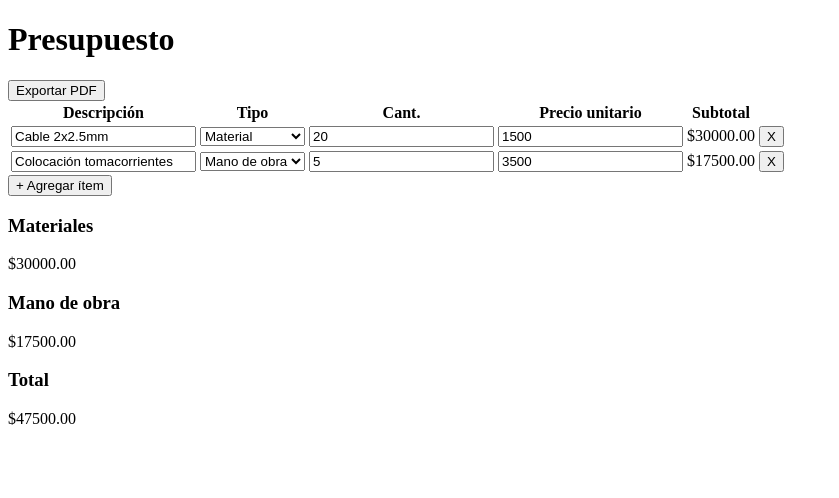
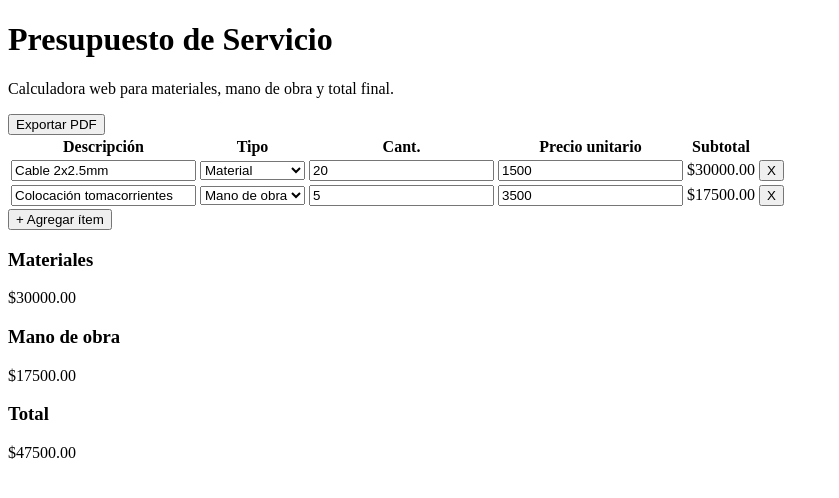
Before and after one commit to mafalcone/portfolio-projects, a React (Vite) app in the folder presupuesto_electrico/: page / in a window 1280 px wide. Shown: the top 498 px of the page, without its empty margins (0-839 px from the left). Built offline with nearby package versions, Linux system fonts and the light colour scheme; the HTML template or start-up script is replaced by a standard one.

Commit message:
Make budget app generic service estimate demo

```diff
--- a/presupuesto_electrico/src/App.jsx
+++ b/presupuesto_electrico/src/App.jsx
@@ -3,7 +3,7 @@ import jsPDF from 'jspdf'
 
 const emptyItem = {
   descripcion: '',
-  tipo: 'material', // material | mano_obra
+  tipo: 'material',
   cantidad: 1,
   precio: 0
 }
@@ -62,7 +62,7 @@ export default function App() {
     const doc = new jsPDF()
 
     doc.setFontSize(16)
-    doc.text('Presupuesto', 10, 15)
+    doc.text('Presupuesto de Servicio', 10, 15)
 
     doc.setFontSize(11)
     let y = 25
@@ -92,14 +92,15 @@ export default function App() {
     doc.setFontSize(13)
     doc.text(`TOTAL: $${totals.total.toFixed(2)}`, 10, y)
 
-    doc.save('presupuesto.pdf')
+    doc.save('presupuesto-servicio.pdf')
   }
 
   return (
     <div className="app">
       <header className="app-header">
         <div>
-          <h1>Presupuesto</h1>
+          <h1>Presupuesto de Servicio</h1>
+          <p className="subtitle">Calculadora web para materiales, mano de obra y total final.</p>
         </div>
         <button className="btn primary" onClick={handleExportPDF}>
           Exportar PDF
```
